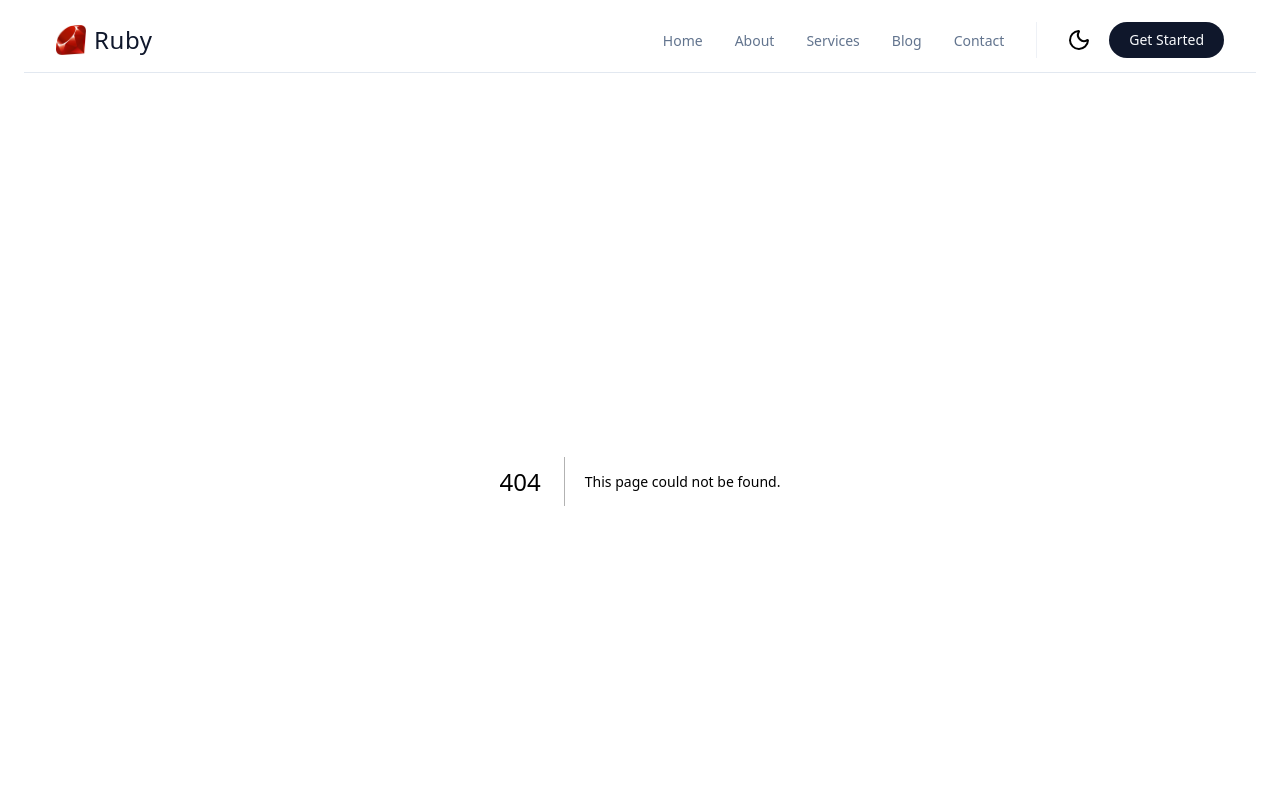
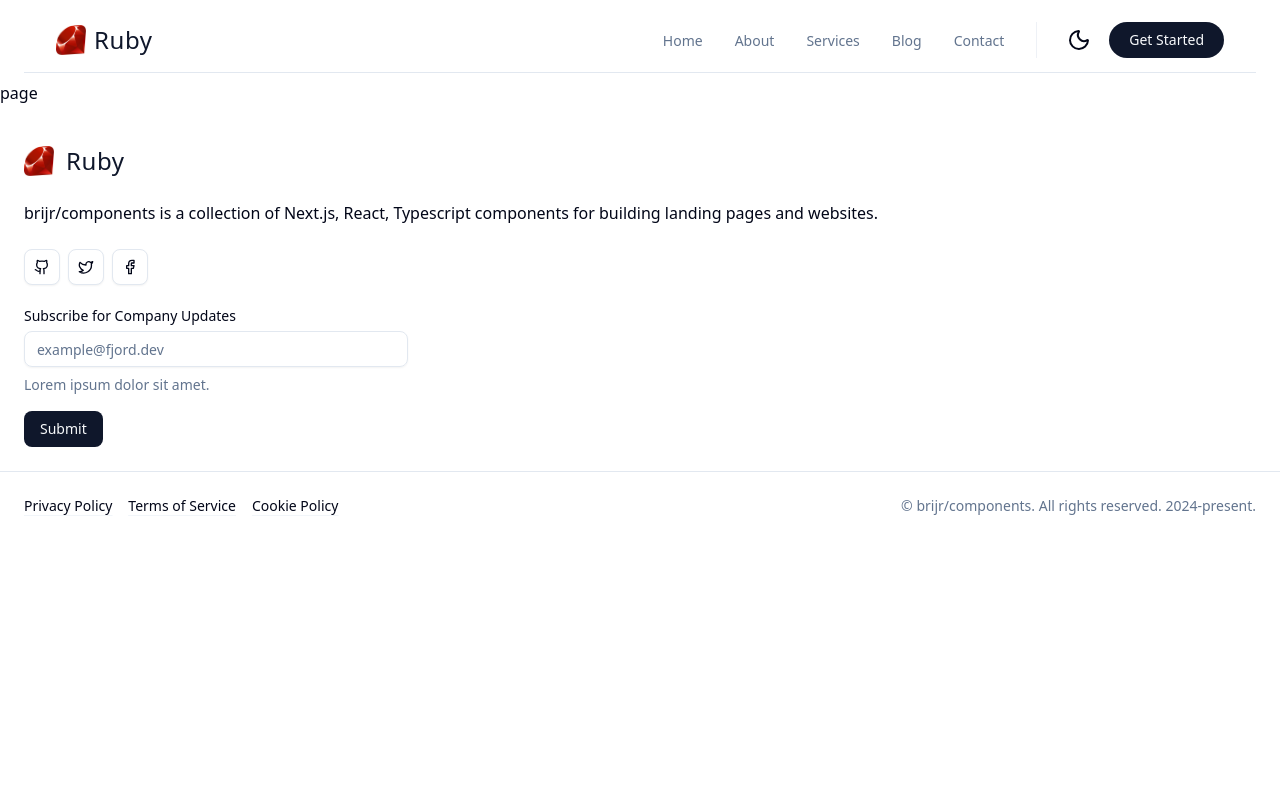
Before and after one commit to masrafi-000/anitmated-web, a Next.js app: page /about in a window 1280 px wide. Before the commit this address had no page. Shown: the top 800 px of the page. Built offline with nearby package versions, Linux system fonts and the light colour scheme.

Commit message:
Add new page components for About, Blog, Contact, and Services

```diff
--- /dev/null
+++ b/app/about/page.tsx
@@ -0,0 +1,9 @@
+import React from 'react'
+
+const page = () => {
+  return (
+    <div>page</div>
+  )
+}
+
+export default page
--- /dev/null
+++ b/app/blog/page.tsx
@@ -0,0 +1,9 @@
+import React from 'react'
+
+const page = () => {
+  return (
+    <div>page</div>
+  )
+}
+
+export default page
--- /dev/null
+++ b/app/contact/page.tsx
@@ -0,0 +1,9 @@
+import React from 'react'
+
+const page = () => {
+  return (
+    <div>page</div>
+  )
+}
+
+export default page
--- /dev/null
+++ b/app/services/page.tsx
@@ -0,0 +1,9 @@
+import React from 'react'
+
+const page = () => {
+  return (
+    <div>page</div>
+  )
+}
+
+export default page
```
